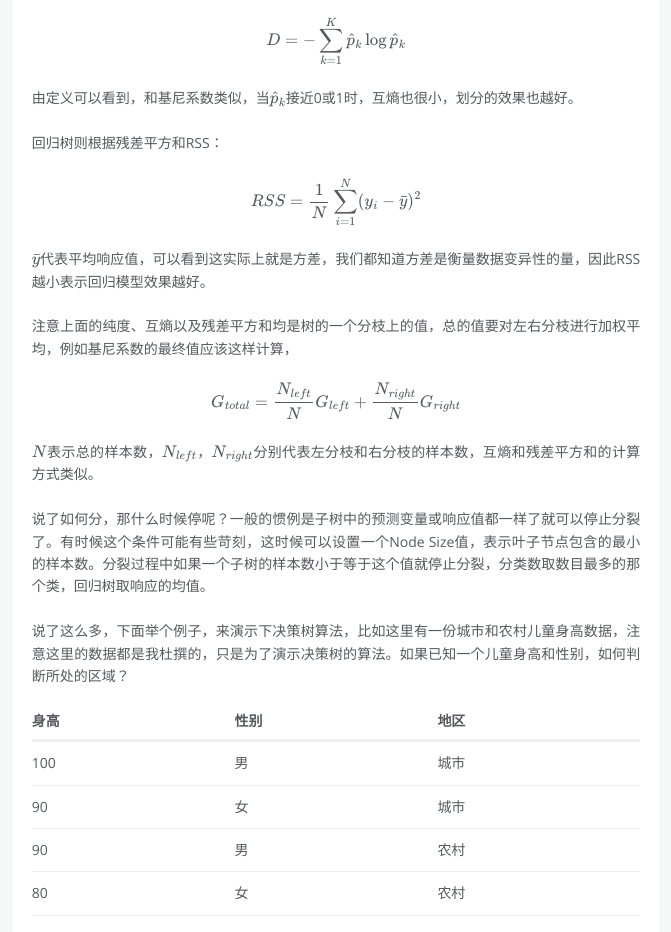
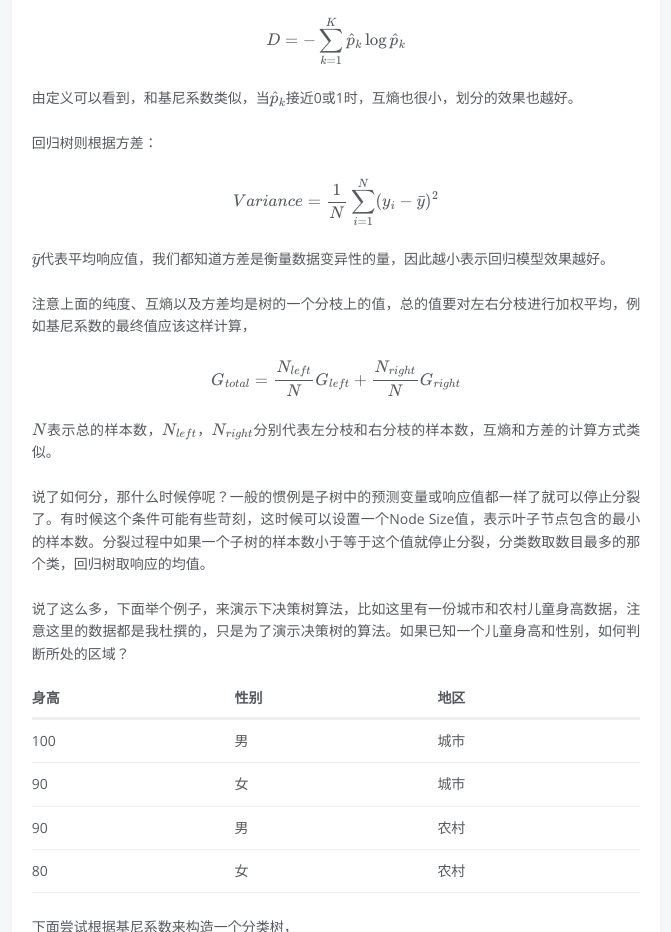
Before and after one commit to intmp/pingao777.github.io, a plain HTML site: page 2017/11/15/三生万物：决策树/index.html in a window 1280 px wide. Shown: the part 820-1752 px from the top of the page, without its empty margins (304-975 px from the left). Drawn offline with nearby package versions, Linux system fonts and the light colour scheme; some packages are replaced by stand-ins of ours; a script that the page names is missing.

Commit message:
Site updated: 2017-12-01 18:35:39

```diff
--- a/2017/11/15/三生万物：决策树/index.html
+++ b/2017/11/15/三生万物：决策树/index.html
@@ -20,7 +20,7 @@
 <meta property="og:image" content="http://ozgrgjwvp.bkt.clouddn.com/iris%20tree.jpg">
 <meta property="og:image" content="http://ozgrgjwvp.bkt.clouddn.com/1-4%201-R2%20of%20different%20node%20size.png">
 <meta property="og:image" content="http://ozgrgjwvp.bkt.clouddn.com/1-5%20Regression%20relative%20deviation%20for%20houses.png">
-<meta property="og:updated_time" content="2017-11-17T01:39:04.263Z">
+<meta property="og:updated_time" content="2017-12-01T10:34:20.042Z">
 <meta name="twitter:card" content="summary">
 <meta name="twitter:title" content="三生万物：决策树">
 <meta name="twitter:description" content="一、概述不知怎么回事，提到决策树我就想起”道生一，一生二，二生三，三生万物“这句话，大概是因为决策树从一个根节点慢慢“长”成一棵树，也要经历“一生二，二生三”的过程。决策树本质上就是一种二叉树，根据特定的标准不停的分成左右两个子树，直到符合某种条件停止。树算法解释性强、简单直观以及接近人的决策方式使它成为流行的机器学习算法之一。当决策树与装袋法(Bag)、提升法(Boosting)结合之后，可以成">
@@ -229,12 +229,12 @@ ga('send', 'pageview');
 <p>另一种标准是<strong>互熵(Cross-entropy)</strong>，互熵的定义如下：</p>
 <p>$$D = -\sum_{k=1}^K\hat{p}_k\log\hat{p}_k$$</p>
 <p>由定义可以看到，和基尼系数类似，当$\hat{p}_k$接近0或1时，互熵也很小，划分的效果也越好。</p>
-<p>回归树则根据残差平方和RSS：</p>
-<p>$$RSS = \frac{1}{N}\sum_{i=1}^N(y_i - \bar{y})^2$$</p>
-<p>$\bar{y}$代表平均响应值，可以看到这实际上就是方差，我们都知道方差是衡量数据变异性的量，因此RSS越小表示回归模型效果越好。</p>
-<p>注意上面的纯度、互熵以及残差平方和均是树的一个分枝上的值，总的值要对左右分枝进行加权平均，例如基尼系数的最终值应该这样计算，</p>
+<p>回归树则根据方差：</p>
+<p>$$Variance = \frac{1}{N}\sum_{i=1}^N(y_i - \bar{y})^2$$</p>
+<p>$\bar{y}$代表平均响应值，我们都知道方差是衡量数据变异性的量，因此越小表示回归模型效果越好。</p>
+<p>注意上面的纯度、互熵以及方差均是树的一个分枝上的值，总的值要对左右分枝进行加权平均，例如基尼系数的最终值应该这样计算，</p>
 <p>$$G_{total} = \frac{N_{left}}{N} G_{left} + \frac{N_{right}}{N} G_{right}$$</p>
-<p>$N$表示总的样本数，$N_{left}$，$N_{right}$分别代表左分枝和右分枝的样本数，互熵和残差平方和的计算方式类似。</p>
+<p>$N$表示总的样本数，$N_{left}$，$N_{right}$分别代表左分枝和右分枝的样本数，互熵和方差的计算方式类似。</p>
 <p>说了如何分，那什么时候停呢？一般的惯例是子树中的预测变量或响应值都一样了就可以停止分裂了。有时候这个条件可能有些苛刻，这时候可以设置一个Node Size值，表示叶子节点包含的最小的样本数。分裂过程中如果一个子树的样本数小于等于这个值就停止分裂，分类数取数目最多的那个类，回归树取响应的均值。</p>
 <p>说了这么多，下面举个例子，来演示下决策树算法，比如这里有一份城市和农村儿童身高数据，注意这里的数据都是我杜撰的，只是为了演示决策树的算法。如果已知一个儿童身高和性别，如何判断所处的区域？</p>
 <table>
```
Also changed, not shown: 2017/11/16/他们征友（婚）时，他们征什么？/index.html (+1 -1 lines), 2017/11/16/当Python和R遇上北京二手房（上）/index.html (+1 -1 lines), 2017/11/16/当Python和R遇上北京二手房（下）/index.html (+1 -1 lines), baidusitemap.xml (+28 -28 lines), sitemap.xml (+7 -7 lines).
